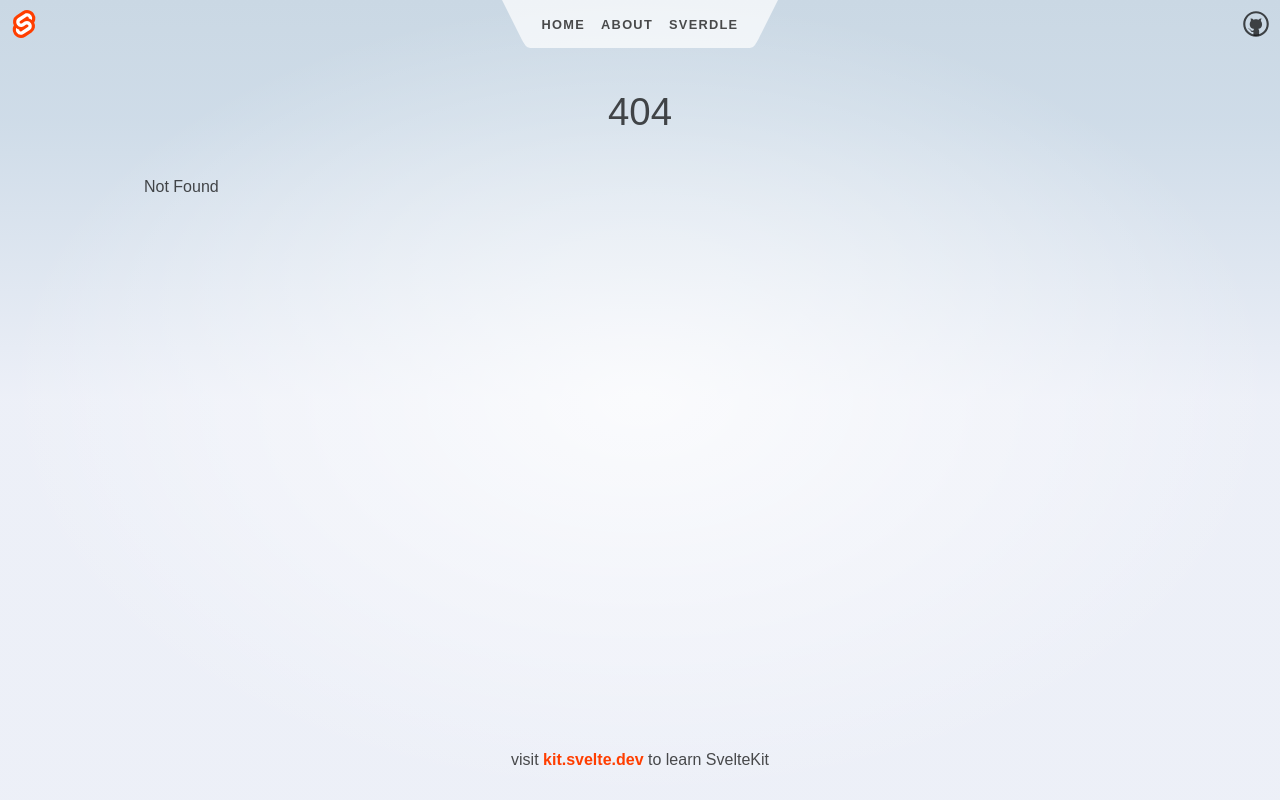
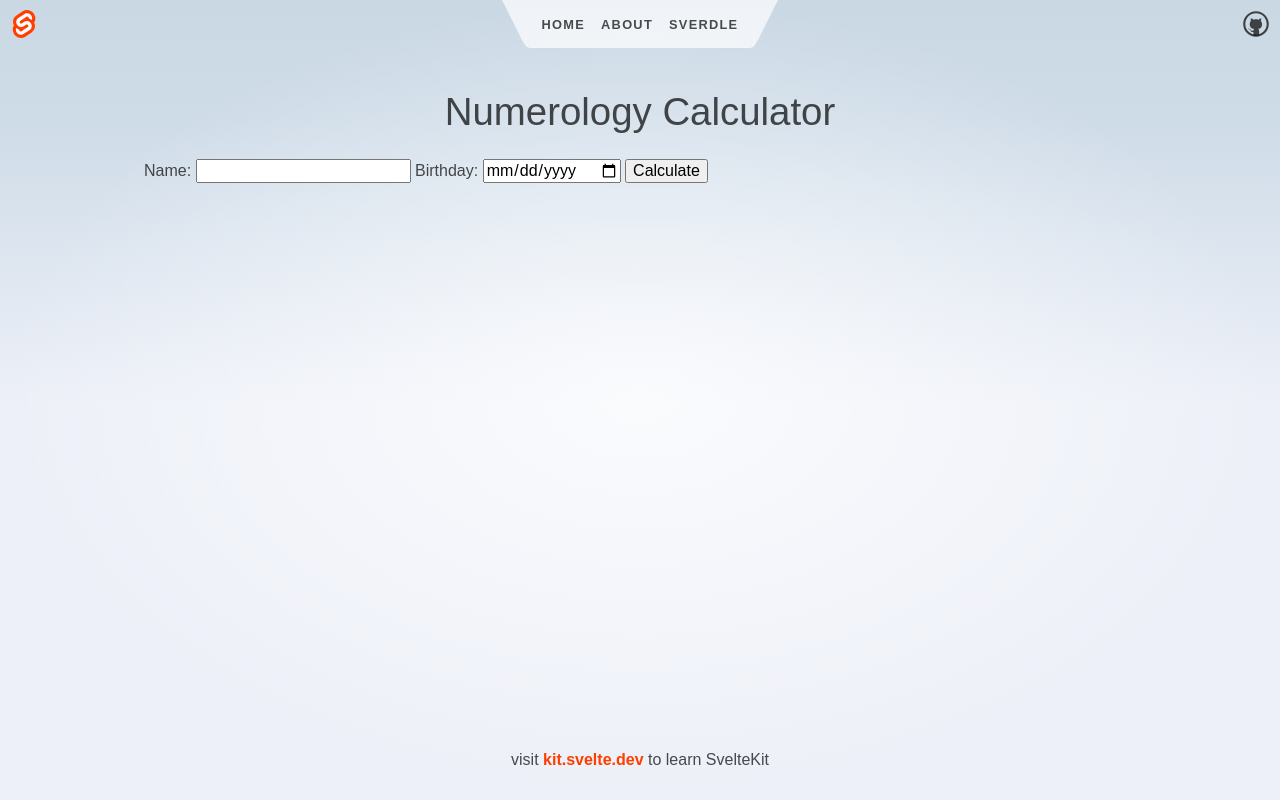
Before and after one commit to HungTP-Play/sieuthansohoc, a SvelteKit app: page /numerology in a window 1280 px wide. Before the commit this address had no page. Built offline with nearby package versions, Linux system fonts and the light colour scheme.

Commit message:
:sparkles: add to numerology page

```diff
--- /dev/null
+++ b/src/routes/numerology/+page.svelte
@@ -0,0 +1,64 @@
+<script lang="ts">
+	import { Numerology } from "../../core/numerology";
+
+
+	function splitName(fullName: string) {
+		// Your name splitting logic here
+		// This function should return an array of strings
+		return fullName.split(' ');
+	}
+
+	function splitBirthday(birthday: string) {
+		// Your birthday splitting logic here
+		// This function should return an array of strings
+		return birthday.split('-');
+	}
+
+	function numerologyCalculate(fullName: string, birthday: string) {
+		// Your numerology calculation logic here
+		// This function should return a result or update some state with the result
+        console.log(fullName, birthday);
+		const nameArray = splitName(fullName);
+		const firstNameVn = nameArray[nameArray.length - 1];
+		const lastNameVn = nameArray[0];
+		const middleNameVn = nameArray.slice(1, nameArray.length - 1).join(' ');
+		const [day, month, year] = splitBirthday(birthday);
+		console.log(nameArray, day, month, year);
+
+		const numerology = new Numerology(parseInt(day), parseInt(month), parseInt(year), firstNameVn, lastNameVn, middleNameVn);
+		const lifePathNumber = numerology.lifePathNumber();
+		const destinyNumber = numerology.destinyNumber();
+		const soulUrgeNumber = numerology.soulUrgeNumber();
+		const characterNumber = numerology.characterNumber();
+
+		console.log({
+			lifePathNumber,
+			destinyNumber,
+			soulUrgeNumber,
+			characterNumber
+		})
+
+	}
+
+
+
+	let name = '';
+	let birthday = '';
+
+	function handleClick() {
+		numerologyCalculate(name, birthday);
+	}
+</script>
+
+<main>
+	<h1>Numerology Calculator</h1>
+	<label>
+		Name:
+		<input type="text" bind:value={name} />
+	</label>
+	<label>
+		Birthday:
+		<input type="date" bind:value={birthday} />
+	</label>
+	<button on:click={handleClick}>Calculate</button>
+</main>
```
